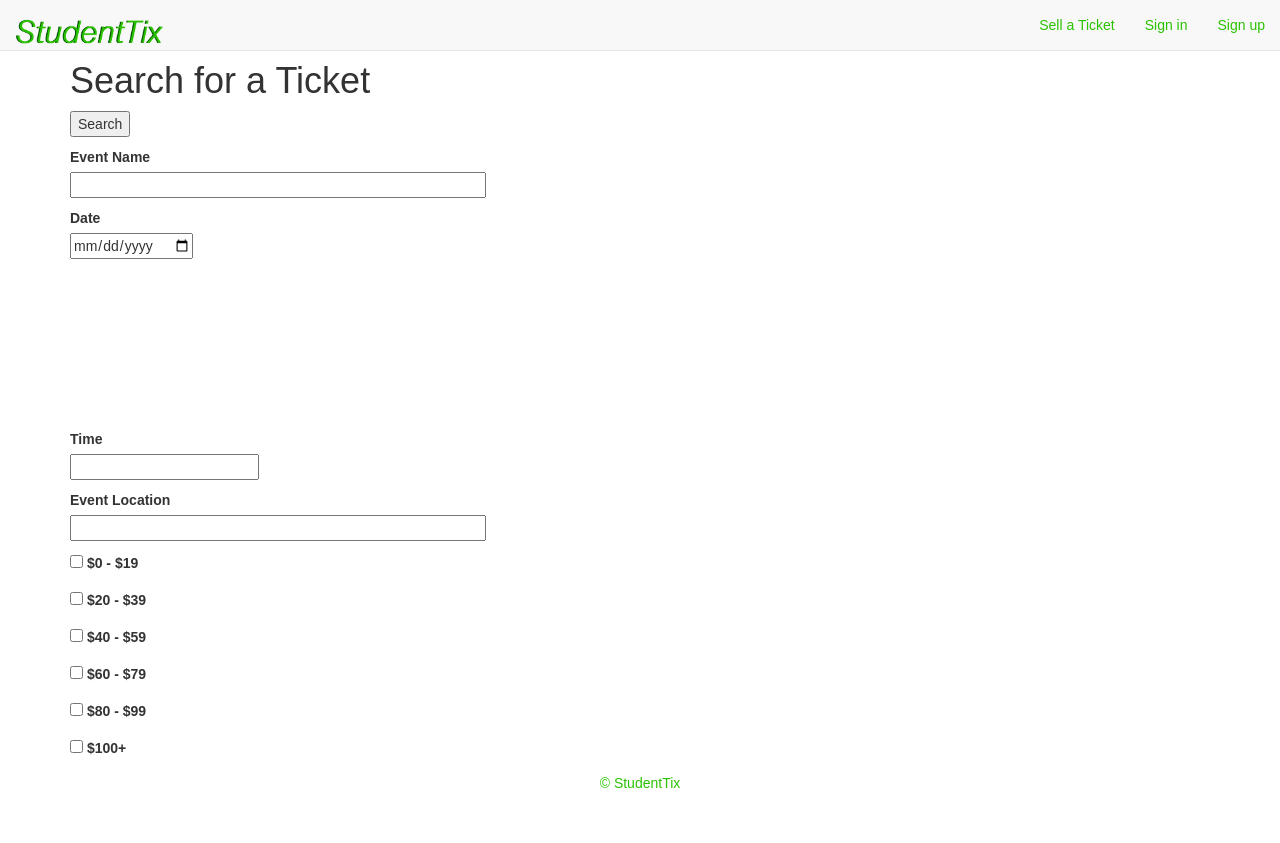
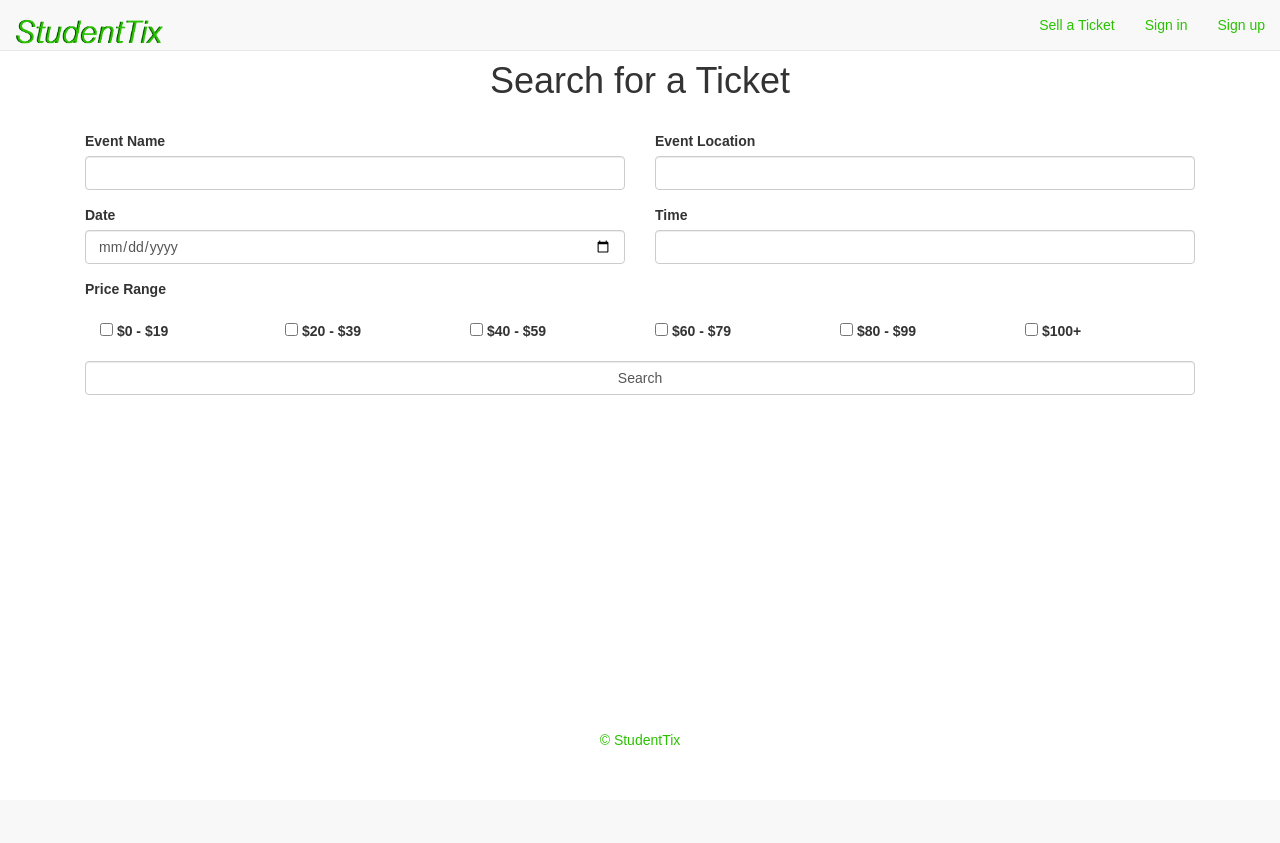
Before and after one commit to wborland/cs252, a Flask app: page /searchTix in a window 1280 px wide. After the commit the page ends 745 px from the top, so only its background shows below. Run offline with Flask 2, Linux system fonts and the light colour scheme; some libraries are stand-ins or nearby versions; some web fonts are replaced.

Commit message:
Templateing

```diff
--- a/flaskapp.py
+++ b/flaskapp.py
@@ -133,7 +133,7 @@ def searchTix():
 
 @app.route('/searchTix', methods=['POST'])
 def searchTix2():
-    form = SeachForm()
+    form = SearchForm()
     return "hi"
 
 @app.route('/hey/me')
--- a/templates/searchTicket.html
+++ b/templates/searchTicket.html
@@ -3,34 +3,70 @@
 {% block content %}
 
 	<div class="container text-left">
-		<h1> Search for a Ticket </h1>
+		<h1 class="text-center"> Search for a Ticket </h1>
+        <br>
 		<form action="" method="post">
-        {{ form.hidden_tag() }}
-        <p>{{ form.submit() }}</p>
-        <p>
-            {{ form.event.label }}<br>
-            {{ form.event(size=48) }}
-        </p>
-        <p>
-            {{ form.date.label }}<br>
-            {{ form.date(class="dtpick") }}
-        </p>
-		<br><br><br><br>
-		<br><br><br><br>
-        <p>
-            {{ form.time.label }}<br>
-            {{ form.time() }}
-        </p>
-        <p>
-            {{ form.location.label }}<br>
-            {{ form.location(size=48) }}
-        </p>
-        <p>{{ form.price1() }} {{ form.price1.label }}</p>
-        <p>{{ form.price2() }} {{ form.price2.label }}</p>
-        <p>{{ form.price3() }} {{ form.price3.label }}</p>
-        <p>{{ form.price4() }} {{ form.price4.label }}</p>
-        <p>{{ form.price5() }} {{ form.price5.label }}</p>
-        <p>{{ form.price6() }} {{ form.price6.label }}</p>
+
+            <div class="form-group col-sm-6">
+                {{ form.event.label }}<br>
+                {{ form.event(class="form-control") }}
+            </div>
+
+            <div class="form-group col-sm-6">
+                {{ form.location.label }}<br>
+                {{ form.location(class="form-control") }}
+            </div>
+
+
+            <div class="form-group col-sm-6">
+                {{ form.date.label }}<br>
+                {{ form.date(class="dtpick form-control") }}
+            </div>
+
+            <div class="form-group col-sm-6">
+                {{ form.time.label }}<br>
+                {{ form.time(class="form-control") }}
+            </div>
+
+            <div class="form-group col-sm-12">
+                <label>Price Range</label><br>
+            </div>
+
+
+            <div class="form-group col-sm-12">
+                    <div class="col-sm-2">
+                        {{ form.price1() }} {{ form.price1.label }}
+                    </div>
+
+                    <div class="col-sm-2">
+                        {{ form.price2() }} {{ form.price2.label }}
+                    </div>
+
+                    <div class="col-sm-2">
+                        {{ form.price3() }} {{ form.price3.label }}
+                    </div>
+
+                    <div class="col-sm-2">
+                        {{ form.price4() }} {{ form.price4.label }}
+                    </div>
+
+                    <div class="col-sm-2">
+                        {{ form.price5() }} {{ form.price5.label }}
+                    </div>
+
+                    <div class="col-sm-2">
+                        {{ form.price6() }} {{ form.price6.label }}
+                    </div>
+            </div>
+
+            <br>
+            <br>
+
+            <div class="form-group col-sm-12">
+                 {{ form.hidden_tag() }}
+                {{ form.submit(class="form-control") }}
+            </div>
+
 		</form>
 	</div>
 
```
Also changed, not shown: 1 other file.
